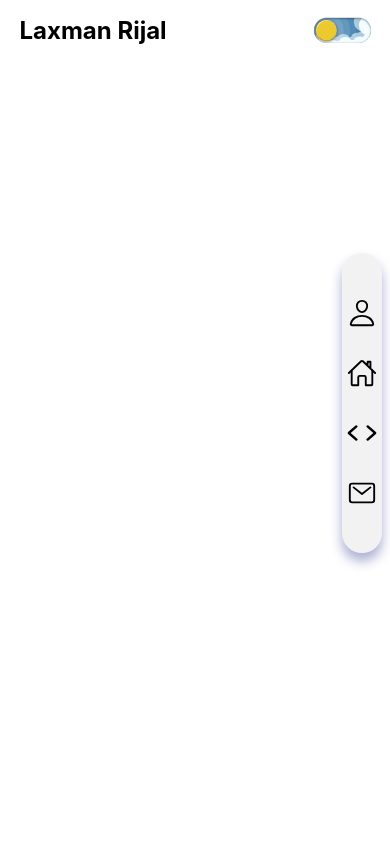
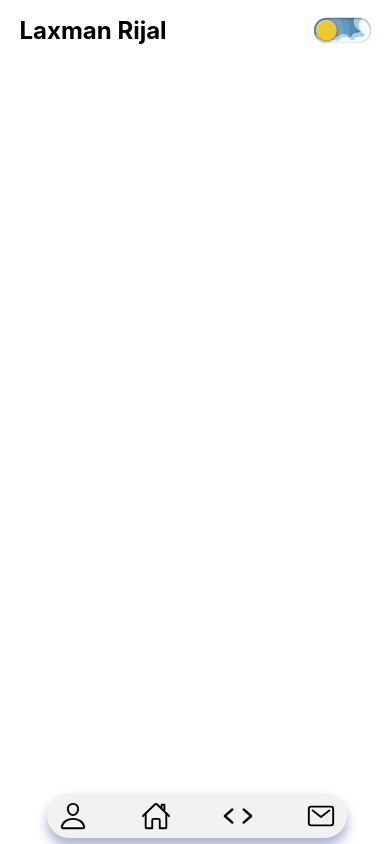
Before and after one commit to laxman1892/portfolio_website-failed-, a React (Create React App) app: page / in a window 390 px wide. Built offline with nearby package versions, Linux system fonts and the light colour scheme.

Commit message:
modified media query for menu-bar

```diff
--- a/src/styles.css
+++ b/src/styles.css
@@ -1,6 +1,10 @@
 @media screen and (max-width: 768px) {
     .container {
         min-width: 80%;
+    }
+
+    .menu-bar {
+        right: 3vw;
     }
 }
 
@@ -12,4 +16,14 @@
     .download {
         display: none;
     }
+
+    .menu-bar {
+        justify-content: space-around;
+        flex-direction: row;
+        top: 94vh;
+        right: 43px;
+        height: 45px;
+        width: 300px;
+        margin: 0 auto;
+    }
 }
```
